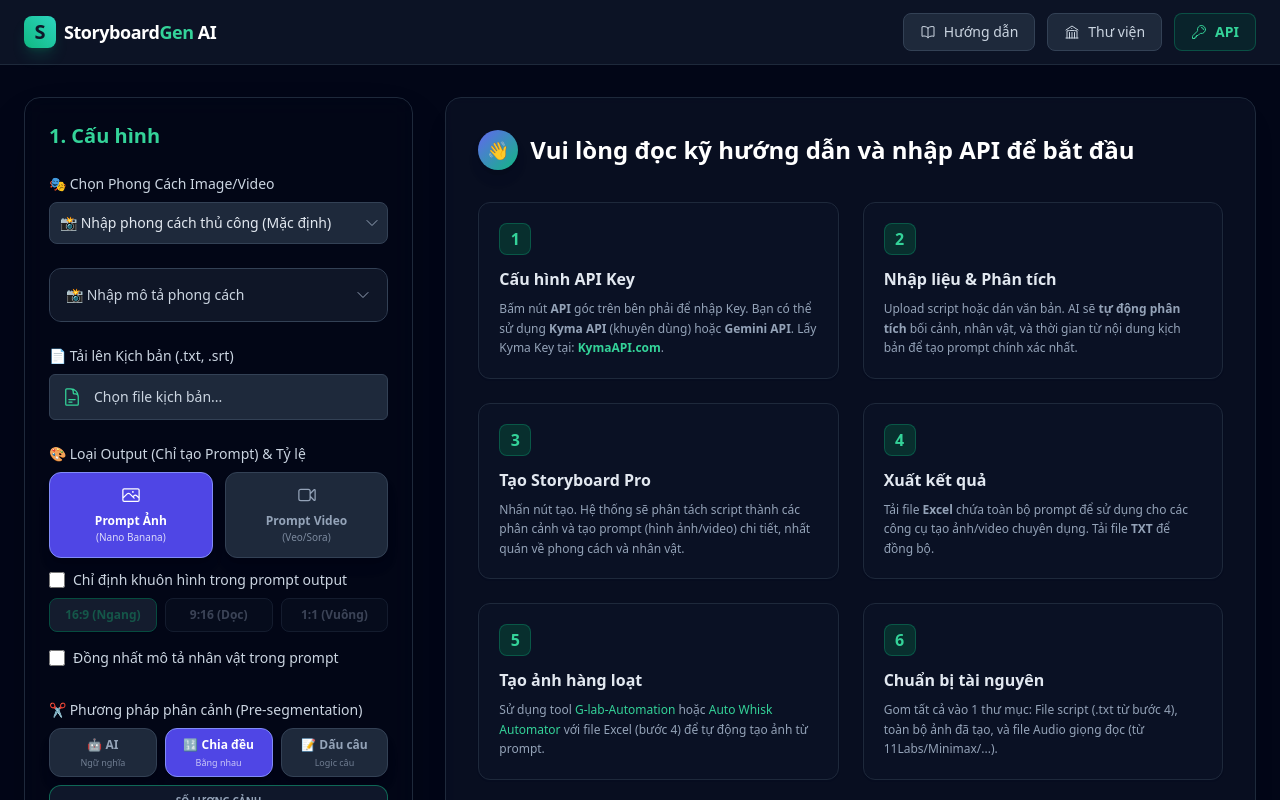
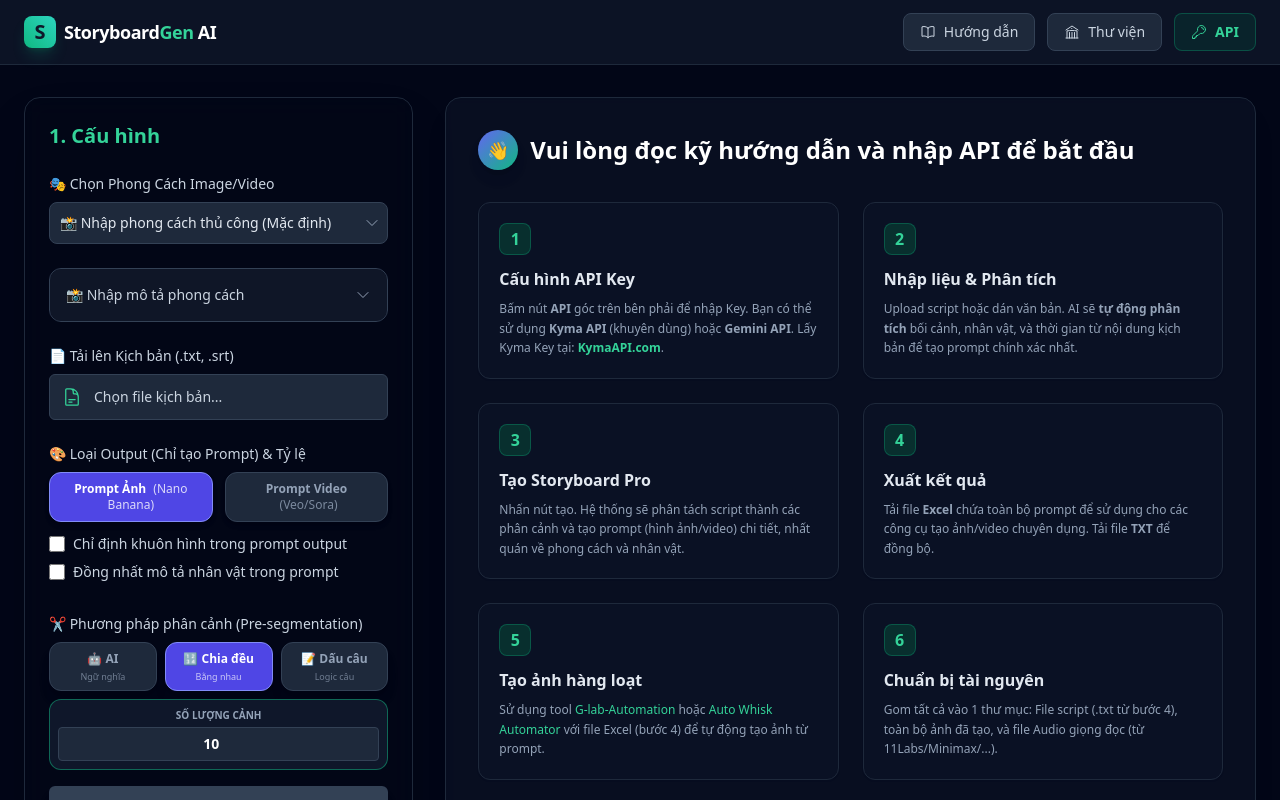
Before and after one commit to thuanndbxvp/Tool-Phancanh, a React (Vite) app: page / in a window 1280 px wide. Shown: the top 800 px of the page. Built offline with nearby package versions, Linux system fonts and the light colour scheme.

Commit message:
style: simplify control panel UI to be more compact vertically

```diff
--- a/src/components/ControlPanel.tsx
+++ b/src/components/ControlPanel.tsx
@@ -174,17 +174,15 @@
                 <div className="flex gap-3 mb-3">
                     <button
                         onClick={() => setPromptType('image')}
-                        className={`flex-1 p-3 rounded-xl text-xs font-bold transition-all border shadow-lg flex flex-col items-center gap-1 text-center ${promptType === 'image' ? 'bg-indigo-600 border-indigo-400 text-white' : 'bg-slate-800 border-slate-700 text-slate-400 hover:bg-slate-700 hover:border-slate-500'}`}
+                        className={`flex-1 py-2 px-3 rounded-xl text-xs font-bold transition-all border shadow-md flex items-center justify-center gap-2 ${promptType === 'image' ? 'bg-indigo-600 border-indigo-400 text-white' : 'bg-slate-800 border-slate-700 text-slate-400 hover:bg-slate-700 hover:border-slate-500'}`}
                     >
-                        <PhotoIcon className="h-5 w-5 mb-1" />
-                        <span>Prompt Ảnh<br/><span className="text-[10px] font-medium opacity-80">(Nano Banana)</span></span>
+                        <span>Prompt Ảnh <span className="font-medium opacity-80 font-normal ml-1">(Nano Banana)</span></span>
                     </button>
                     <button
                         onClick={() => setPromptType('video')}
-                        className={`flex-1 p-3 rounded-xl text-xs font-bold transition-all border shadow-lg flex flex-col items-center gap-1 text-center ${promptType === 'video' ? 'bg-rose-600 border-rose-400 text-white' : 'bg-slate-800 border-slate-700 text-slate-400 hover:bg-slate-700 hover:border-slate-500'}`}
+                        className={`flex-1 py-2 px-3 rounded-xl text-xs font-bold transition-all border shadow-md flex items-center justify-center gap-2 ${promptType === 'video' ? 'bg-rose-600 border-rose-400 text-white' : 'bg-slate-800 border-slate-700 text-slate-400 hover:bg-slate-700 hover:border-slate-500'}`}
                     >
-                        <VideoCameraIcon className="h-5 w-5 mb-1" />
-                        <span>Prompt Video<br/><span className="text-[10px] font-medium opacity-80">(Veo/Sora)</span></span>
+                        <span>Prompt Video <span className="font-medium opacity-80 font-normal ml-1">(Veo/Sora)</span></span>
                     </button>
                 </div>
 
@@ -201,7 +199,8 @@
                         Chỉ định khuôn hình trong prompt output
                     </label>
                 </div>
-                <div className={`flex gap-2 transition-opacity duration-300 mb-4 ${enableAspectRatio ? 'opacity-100' : 'opacity-40 pointer-events-none'}`}>
+                {enableAspectRatio && (
+                    <div className="flex gap-2 mb-4 animate-fade-in">
                         <button
                             onClick={() => setAspectRatio('16:9')}
                             className={`flex-1 py-2 px-3 rounded-lg text-xs font-semibold transition-all border ${aspectRatio === '16:9' ? 'bg-slate-700 border-emerald-500 text-emerald-400 shadow-sm' : 'bg-slate-800/50 border-slate-700 text-slate-400 hover:border-slate-600'}`}
@@ -221,6 +220,7 @@
                             1:1 (Vuông)
                         </button>
                     </div>
+                )}
 
                 <div className="flex flex-col mb-2">
                     <div className="flex items-center gap-2">
```
Lines whose indentation alone changed are shown as unchanged.
